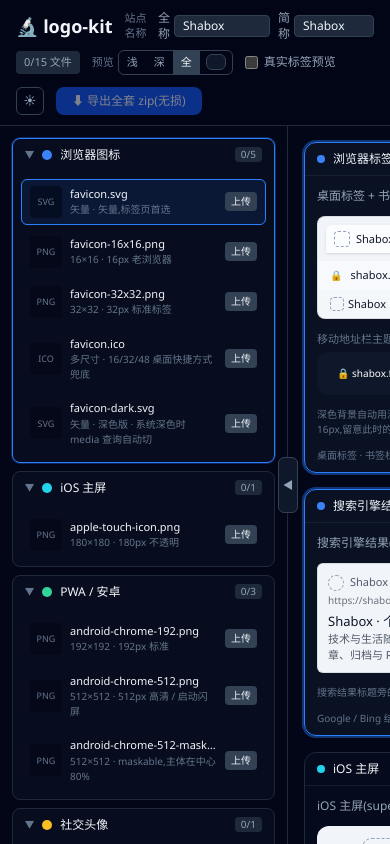
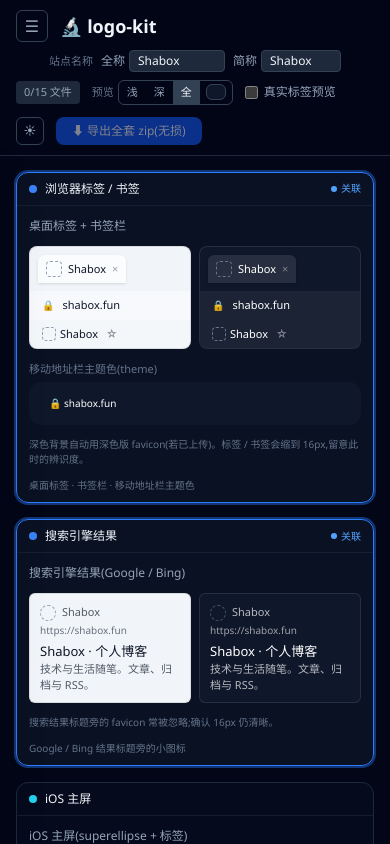
Before and after one commit to aurora-vault/logo-kit, a Vue app: page / in a window 390 px wide. Built offline with nearby package versions, Linux system fonts and the light colour scheme.

Commit message:
feat(mobile): 左栏改响应式抽屉 —— 移动端默认隐藏(absolute 滑出 overlay + 遮罩),顶栏加 ☰ 开关;桌面端维持流式 w-72 + 收展按钮(仅 md+ 显示)

```diff
--- a/src/App.vue
+++ b/src/App.vue
@@ -163,6 +163,11 @@
       <div class="flex flex-wrap items-center gap-x-3 gap-y-2 px-4 py-2.5">
         <!-- 左:标题 -->
         <div class="flex items-center gap-3">
+          <button
+            class="grid h-8 w-8 place-items-center rounded-md border border-line-strong text-ink-muted hover:bg-surface-2 hover:text-ink md:hidden"
+            title="文件列表"
+            @click="state.ui.mobileNavOpen = !state.ui.mobileNavOpen"
+          >☰</button>
           <h1 class="text-lg font-semibold">🔬 logo-kit</h1>
           <span class="hidden text-xs text-ink-dim sm:inline">无损 · 上传成品 · 全场景宫格预览</span>
         </div>
@@ -238,12 +243,17 @@
     </header>
 
     <div id="workspace" class="relative flex min-h-0 flex-1">
-      <LeftSidebar v-show="!state.ui.sidebarCollapsed" />
+      <div
+        v-if="state.ui.mobileNavOpen"
+        class="absolute inset-0 z-30 bg-black/40 md:hidden"
+        @click="state.ui.mobileNavOpen = false"
+      ></div>
+      <LeftSidebar />
       <PreviewStage />
 
       <!-- 侧栏收/展开按钮:贴在侧栏与右栏交界处 -->
       <button
-        class="absolute top-1/2 z-20 grid h-14 w-5 place-items-center rounded-md border border-line-strong bg-surface text-[11px] text-ink-muted shadow hover:bg-surface-2 hover:text-ink"
+        class="absolute top-1/2 z-20 hidden h-14 w-5 place-items-center rounded-md border border-line-strong bg-surface text-[11px] text-ink-muted shadow hover:bg-surface-2 hover:text-ink md:grid"
         :style="{
           left: state.ui.sidebarCollapsed ? '0px' : '18rem',
           transform: `translate(${state.ui.sidebarCollapsed ? '0' : '-50%'}, -50%)`,
--- a/src/components/LeftSidebar.vue
+++ b/src/components/LeftSidebar.vue
@@ -16,7 +16,13 @@
 </script>
 
 <template>
-  <aside class="flex h-full w-72 shrink-0 flex-col gap-2 overflow-y-auto border-r border-line bg-app p-3">
+  <aside
+    class="absolute inset-y-0 left-0 z-40 flex w-72 flex-col gap-2 overflow-y-auto border-r border-line bg-app p-3 shadow-2xl transition-transform duration-200 md:static md:z-auto md:shrink-0 md:translate-x-0 md:shadow-none md:transition-none"
+    :class="[
+      state.ui.sidebarCollapsed ? 'md:hidden' : '',
+      state.ui.mobileNavOpen ? 'translate-x-0' : '-translate-x-full',
+    ]"
+  >
     <div
       v-for="cat in CATEGORIES"
       :key="cat.id"
--- a/src/composables/useLogoStore.ts
+++ b/src/composables/useLogoStore.ts
@@ -14,6 +14,8 @@
   sidebarCollapsed: boolean
   /** 界面明暗主题(仅工具外壳风格,与预览浅/深/全/色无关) */
   uiTheme: 'dark' | 'light'
+  /** 移动端导航抽屉是否展开(桌面端用 sidebarCollapsed) */
+  mobileNavOpen: boolean
 }
 
 interface LogoState {
@@ -44,6 +46,7 @@
     previewMode: 'both',
     sidebarCollapsed: false,
     uiTheme: 'dark',
+    mobileNavOpen: false,
   },
 })
 
```
